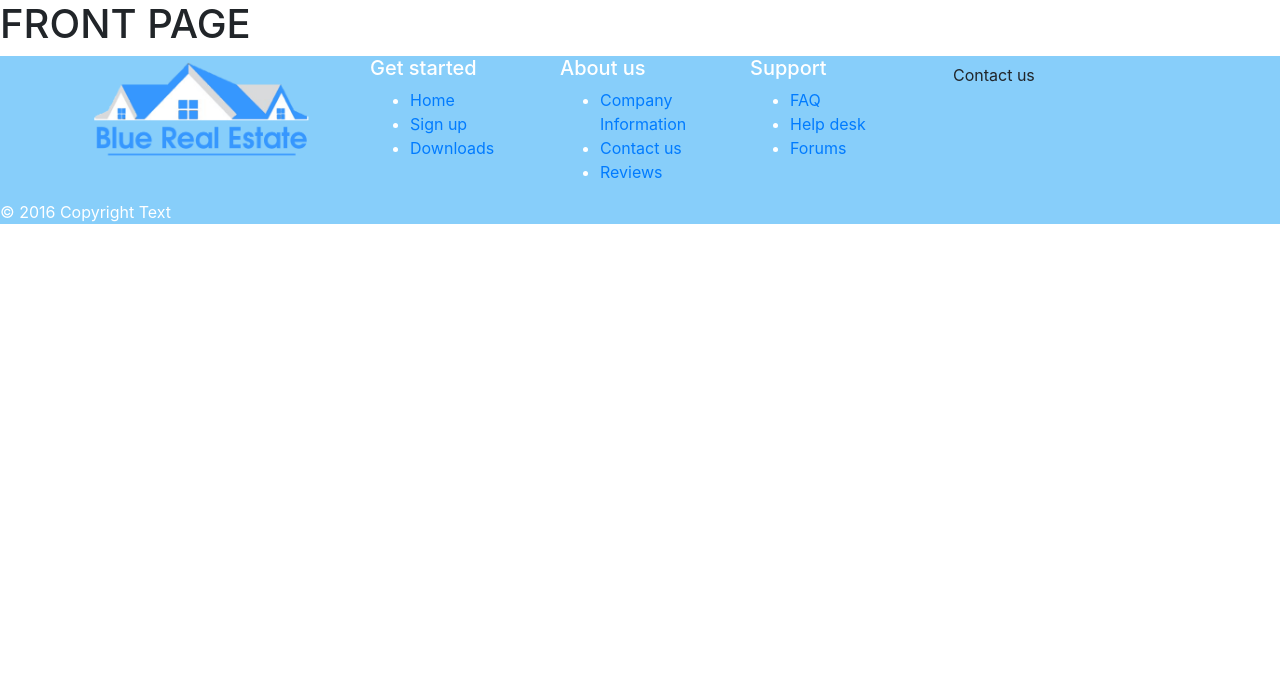
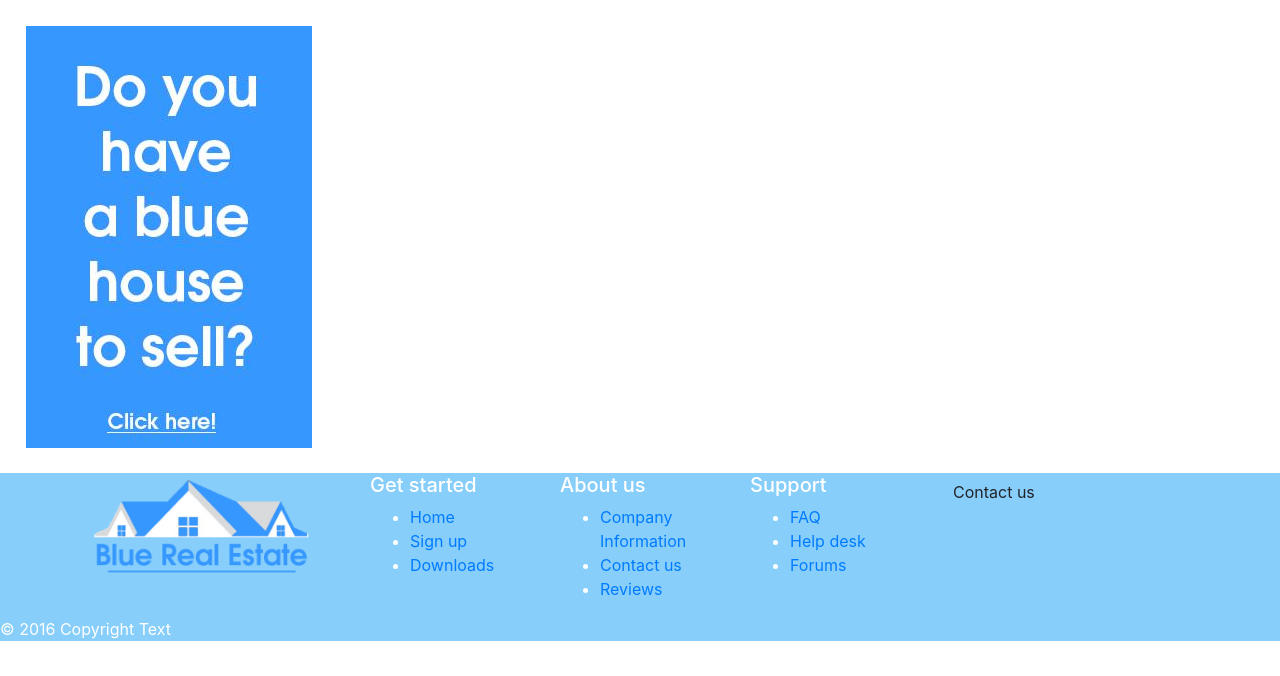
Before and after one commit to DanielAron18/BlueRealEstate, a Django app: page / in a window 1280 px wide. Shown: the part 124-800 px from the top of the page. Run offline with Django 3.2, Linux system fonts and the light colour scheme; some libraries are stand-ins or nearby versions.

Commit message:
sett auglýsingu á forsíðu

```diff
--- a/templates/index/front_page.html
+++ b/templates/index/front_page.html
@@ -1,7 +1,11 @@
 {% extends 'base.html' %}
+
+{% load static %}
 
 {% block content %}
 
-    <h1>FRONT PAGE</h1>
+    <div>
+        <img src="{% static 'images/Advertisement.jpg'%}", style="margin: 2%;">
+    </div>
 
 {% endblock %}
```
